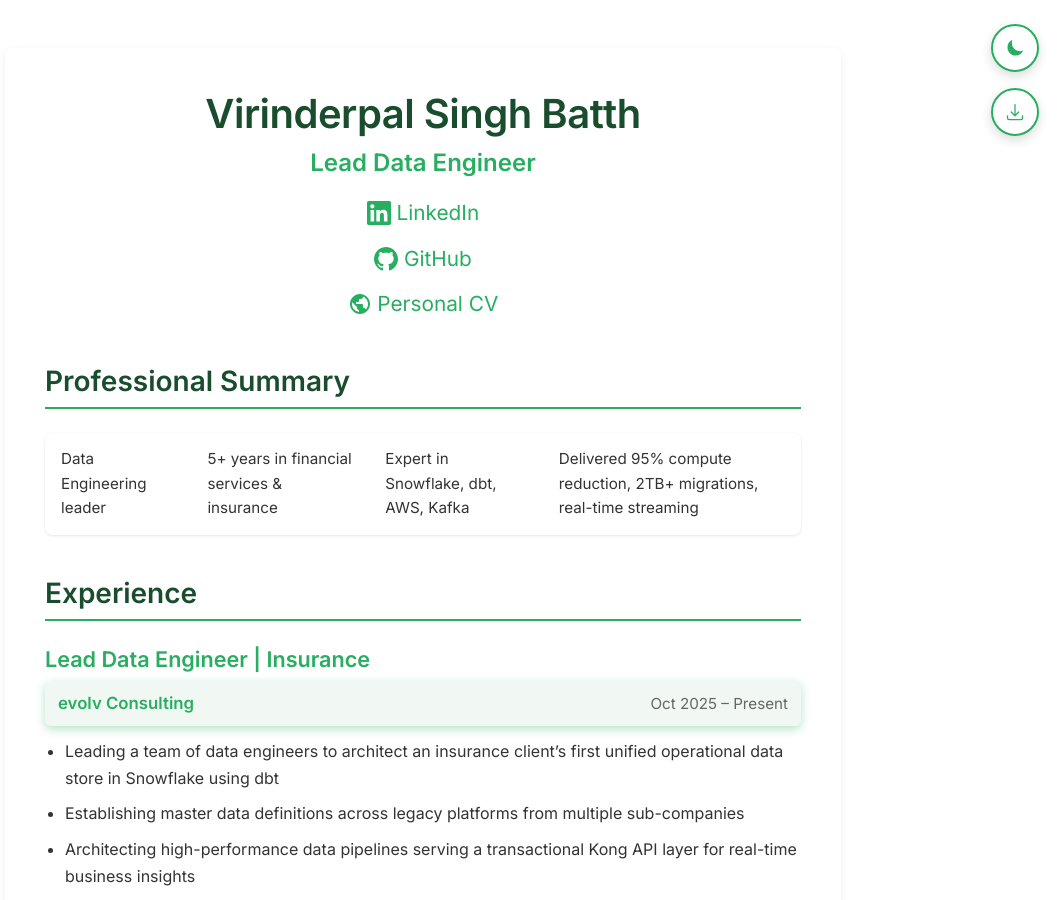
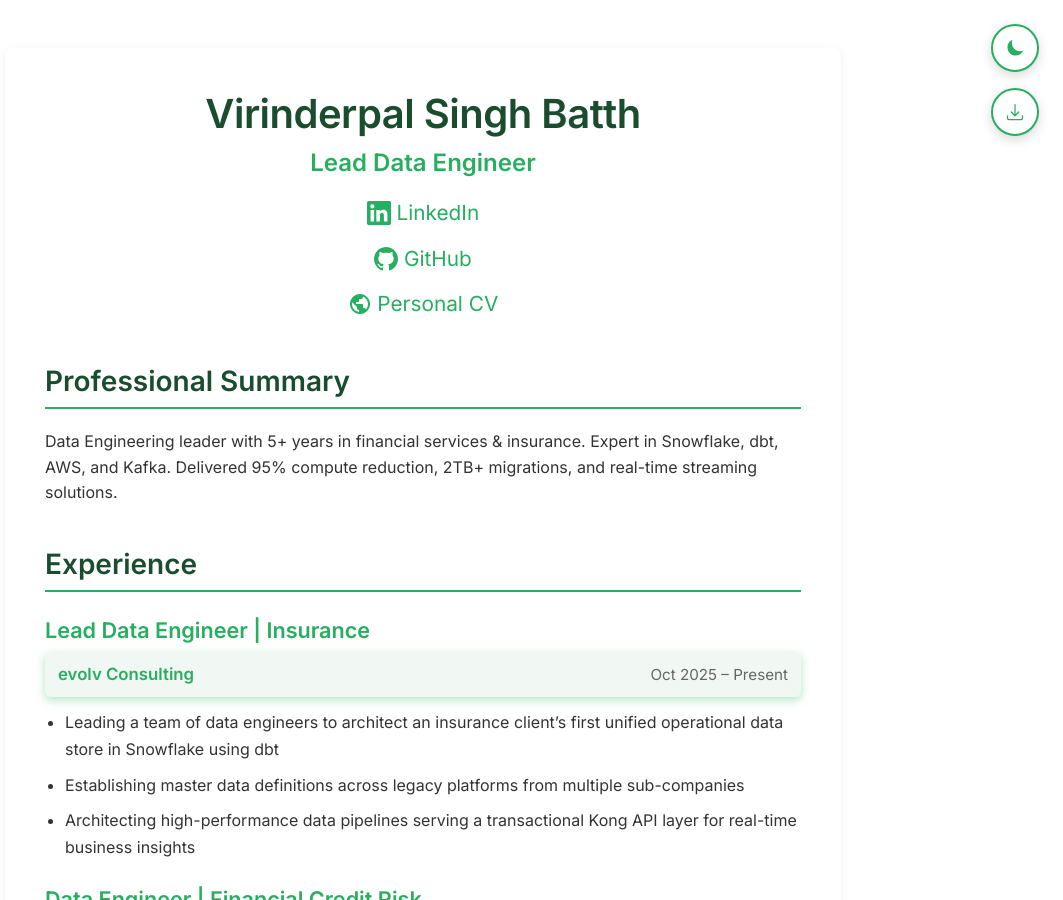
Before and after one commit to vsbatth6/vsbatth6.github.io, a Jekyll site: the page built from index.md, in a window 1280 px wide and 900 px high. Shown: the whole window, without its empty margins (217-1280 px from the left). Built offline with Jekyll 4.4.1, drawn with Linux system fonts in a browser that asks for light colours.

Commit message:
Fix summary formatting for mobile (remove pipe separators)

```diff
--- a/index.md
+++ b/index.md
@@ -32,7 +32,7 @@ title: Virinderpal Singh Batth | Data Engineer
 
 ## Professional Summary
 
-Data Engineering leader | 5+ years in financial services & insurance | Expert in Snowflake, dbt, AWS, Kafka | Delivered 95% compute reduction, 2TB+ migrations, real-time streaming
+Data Engineering leader with 5+ years in financial services & insurance. Expert in Snowflake, dbt, AWS, and Kafka. Delivered 95% compute reduction, 2TB+ migrations, and real-time streaming solutions.
 
 </div>
 
```
